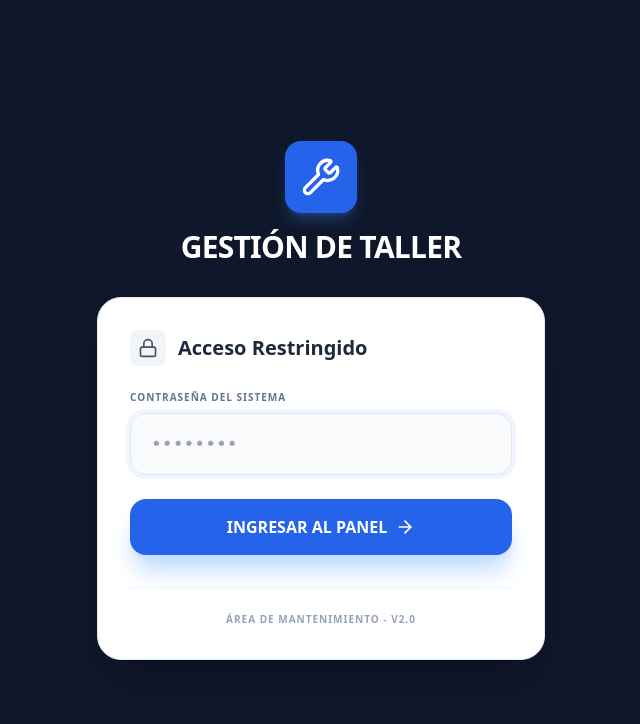
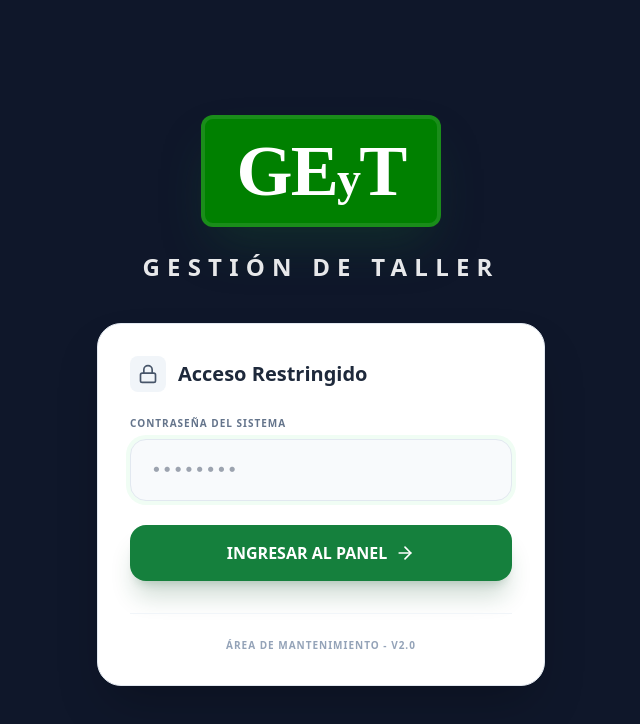
Before and after one commit to brunoadrover/gestiontaller, a React (Vite) app: page / in a window 1280 px wide. Shown: the top 724 px of the page, without its empty margins (319-959 px from the left). Built offline with nearby package versions, Linux system fonts and the light colour scheme.

Commit message:
Add files via upload

```diff
--- a/App.tsx
+++ b/App.tsx
@@ -1,6 +1,6 @@
 
 import React, { useState, useEffect } from 'react';
-import { Layout, ClipboardList, Database, LayoutDashboard, LogOut } from 'lucide-react';
+import { ClipboardList, Database, LayoutDashboard, LogOut } from 'lucide-react';
 import TrackingView from './components/TrackingView';
 import EquipmentView from './components/EquipmentView';
 import DashboardView from './components/DashboardView';
@@ -15,7 +15,6 @@ const App: React.FC = () => {
   const [isLoaded, setIsLoaded] = useState(false);
   const [isAuthenticated, setIsAuthenticated] = useState(false);
 
-  // Load data from localStorage or initial constants
   useEffect(() => {
     const savedEq = localStorage.getItem('taller_equipment');
     const savedEntries = localStorage.getItem('taller_entries');
@@ -34,7 +33,6 @@ const App: React.FC = () => {
     setIsLoaded(true);
   }, []);
 
-  // Save to localStorage whenever data changes
   useEffect(() => {
     if (isLoaded) {
       localStorage.setItem('taller_equipment', JSON.stringify(equipment));
@@ -74,31 +72,40 @@ const App: React.FC = () => {
   return (
     <div className="min-h-screen flex flex-col bg-gray-50">
       {/* Header */}
-      <header className="bg-slate-800 text-white shadow-md">
-        <div className="container mx-auto px-4 py-4 flex flex-col md:flex-row justify-between items-center gap-4">
-          <div className="flex items-center gap-3">
-            <Layout className="w-8 h-8 text-blue-400" />
-            <h1 className="text-xl font-bold tracking-tight">Gestión de Taller <span className="text-blue-400">| Historial</span></h1>
+      <header className="bg-slate-900 text-white shadow-xl border-b border-green-900/30">
+        <div className="container mx-auto px-4 py-3 flex flex-col md:flex-row justify-between items-center gap-4">
+          <div className="flex items-center gap-4">
+            {/* Isologo Header GEyT con Times New Roman */}
+            <div
+              className="bg-[#008000] px-3 py-1 rounded-lg shadow-inner border border-white/20 select-none flex items-center justify-center"
+              style={{ fontFamily: '"Times New Roman", Times, serif' }}
+            >
+              <span className="text-white text-2xl font-bold tracking-tighter">GE<span className="text-xl lowercase">y</span>T</span>
+            </div>
+            <div>
+              <h1 className="text-lg font-black tracking-tight leading-none uppercase">Gestión de Taller</h1>
+              <p className="text-[10px] text-green-400 font-bold tracking-[0.2em] uppercase">Control de Historial</p>
+            </div>
           </div>
           <div className="flex items-center gap-4">
-            <nav className="flex gap-1 bg-slate-900 p-1 rounded-lg">
+            <nav className="flex gap-1 bg-slate-800 p-1 rounded-xl">
               <button
                 onClick={() => setActiveView('tracking')}
-                className={`flex items-center gap-2 px-4 py-2 rounded-md transition-all ${activeView === 'tracking' ? 'bg-blue-600 text-white shadow-sm' : 'text-slate-400 hover:text-white hover:bg-slate-800'}`}
+                className={`flex items-center gap-2 px-4 py-2 rounded-lg transition-all text-xs font-bold uppercase tracking-wider ${activeView === 'tracking' ? 'bg-green-700 text-white shadow-lg' : 'text-slate-400 hover:text-white hover:bg-slate-700'}`}
               >
                 <ClipboardList className="w-4 h-4" />
                 <span className="hidden sm:inline">Seguimiento</span>
               </button>
               <button
                 onClick={() => setActiveView('equipment')}
-                className={`flex items-center gap-2 px-4 py-2 rounded-md transition-all ${activeView === 'equipment' ? 'bg-blue-600 text-white shadow-sm' : 'text-slate-400 hover:text-white hover:bg-slate-800'}`}
+                className={`flex items-center gap-2 px-4 py-2 rounded-lg transition-all text-xs font-bold uppercase tracking-wider ${activeView === 'equipment' ? 'bg-green-700 text-white shadow-lg' : 'text-slate-400 hover:text-white hover:bg-slate-700'}`}
               >
                 <Database className="w-4 h-4" />
                 <span className="hidden sm:inline">Equipos (DB)</span>
               </button>
               <button
                 onClick={() => setActiveView('dashboard')}
-                className={`flex items-center gap-2 px-4 py-2 rounded-md transition-all ${activeView === 'dashboard' ? 'bg-blue-600 text-white shadow-sm' : 'text-slate-400 hover:text-white hover:bg-slate-800'}`}
+                className={`flex items-center gap-2 px-4 py-2 rounded-lg transition-all text-xs font-bold uppercase tracking-wider ${activeView === 'dashboard' ? 'bg-green-700 text-white shadow-lg' : 'text-slate-400 hover:text-white hover:bg-slate-700'}`}
               >
                 <LayoutDashboard className="w-4 h-4" />
                 <span className="hidden sm:inline">Dashboard</span>
@@ -106,7 +113,7 @@ const App: React.FC = () => {
             </nav>
             <button
               onClick={handleLogout}
-              className="p-2 text-slate-400 hover:text-red-400 hover:bg-slate-900 rounded-lg transition-all"
+              className="p-2.5 text-slate-400 hover:text-red-400 hover:bg-slate-800 rounded-xl transition-all border border-transparent hover:border-red-900/30"
               title="Cerrar sesión"
             >
               <LogOut className="w-5 h-5" />
@@ -119,14 +126,14 @@ const App: React.FC = () => {
       <main className="flex-1 container mx-auto px-4 py-6">
         {!isLoaded ? (
           <div className="flex items-center justify-center h-64">
-            <div className="animate-spin rounded-full h-8 w-8 border-b-2 border-blue-600"></div>
+            <div className="animate-spin rounded-full h-8 w-8 border-b-2 border-green-600"></div>
           </div>
         ) : renderView()}
       </main>
 
       {/* Footer */}
-      <footer className="bg-white border-t py-4 text-center text-slate-500 text-[10px] uppercase font-bold tracking-widest">
-        Sistema de Seguimiento de Taller - Flota Pesada &copy; {new Date().getFullYear()}
+      <footer className="bg-white border-t py-4 text-center text-slate-400 text-[10px] uppercase font-black tracking-[0.3em]">
+        GEyT - Sistema de Seguimiento de Taller &copy; {new Date().getFullYear()}
       </footer>
     </div>
   );
--- a/components/Login.tsx
+++ b/components/Login.tsx
@@ -1,6 +1,6 @@
 
 import React, { useState } from 'react';
-import { Lock, Wrench, AlertCircle, ArrowRight } from 'lucide-react';
+import { Lock, AlertCircle, ArrowRight } from 'lucide-react';
 
 interface LoginProps {
   onLogin: (password: string) => void;
@@ -23,12 +23,15 @@ const Login: React.FC<LoginProps> = ({ onLogin }) => {
   return (
     <div className="min-h-screen flex items-center justify-center bg-slate-900 p-4">
       <div className="max-w-md w-full">
-        {/* Logo/Icon */}
-        <div className="text-center mb-8 animate-in fade-in slide-in-from-bottom-4 duration-700">
-          <div className="inline-flex p-4 rounded-2xl bg-blue-600 shadow-lg shadow-blue-500/30 mb-4">
-            <Wrench className="w-10 h-10 text-white" />
+        {/* Isologo GEyT en Times New Roman */}
+        <div className="text-center mb-10 animate-in fade-in slide-in-from-bottom-4 duration-700">
+          <div
+            className="inline-flex items-center justify-center bg-[#008000] px-8 py-4 rounded-xl shadow-2xl shadow-green-900/40 border-4 border-white/10 mb-6 select-none"
+            style={{ fontFamily: '"Times New Roman", Times, serif' }}
+          >
+            <span className="text-white text-7xl font-bold tracking-tight">GE<span className="text-5xl lowercase">y</span>T</span>
           </div>
-          <h1 className="text-3xl font-black text-white tracking-tight">GESTIÓN DE TALLER</h1>
+          <h1 className="text-2xl font-black text-white tracking-[0.3em] uppercase opacity-90">GESTIÓN DE TALLER</h1>
         </div>
 
         {/* Login Card */}
@@ -49,7 +52,7 @@ const Login: React.FC<LoginProps> = ({ onLogin }) => {
                 value={password}
                 onChange={(e) => setPassword(e.target.value)}
                 placeholder="••••••••"
-                className={`w-full bg-slate-50 border ${error ? 'border-red-300 ring-4 ring-red-50' : 'border-slate-200 focus:ring-4 focus:ring-blue-50'} rounded-2xl px-5 py-4 text-slate-900 outline-none transition-all font-mono text-lg`}
+                className={`w-full bg-slate-50 border ${error ? 'border-red-300 ring-4 ring-red-50' : 'border-slate-200 focus:ring-4 focus:ring-green-50'} rounded-2xl px-5 py-4 text-slate-900 outline-none transition-all font-mono text-lg`}
               />
               {error && (
                 <div className="flex items-center gap-2 mt-3 text-red-500 text-sm font-bold animate-in fade-in slide-in-from-top-1">
@@ -61,7 +64,7 @@ const Login: React.FC<LoginProps> = ({ onLogin }) => {
 
             <button
               type="submit"
-              className="w-full bg-blue-600 hover:bg-blue-700 text-white font-black py-4 rounded-2xl shadow-xl shadow-blue-200 flex items-center justify-center gap-2 transition-all active:scale-95"
+              className="w-full bg-green-700 hover:bg-green-800 text-white font-black py-4 rounded-2xl shadow-xl shadow-green-900/20 flex items-center justify-center gap-2 transition-all active:scale-95"
             >
               INGRESAR AL PANEL
               <ArrowRight className="w-5 h-5" />
```
